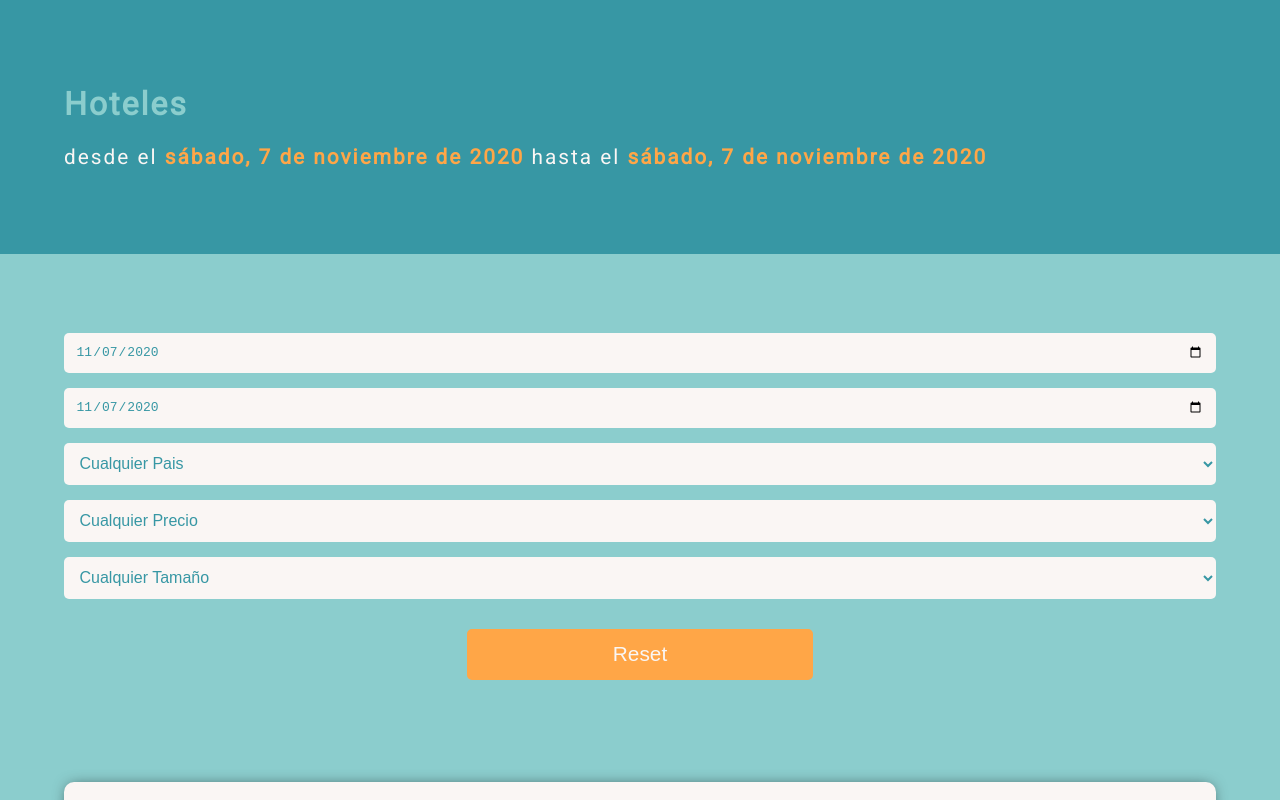
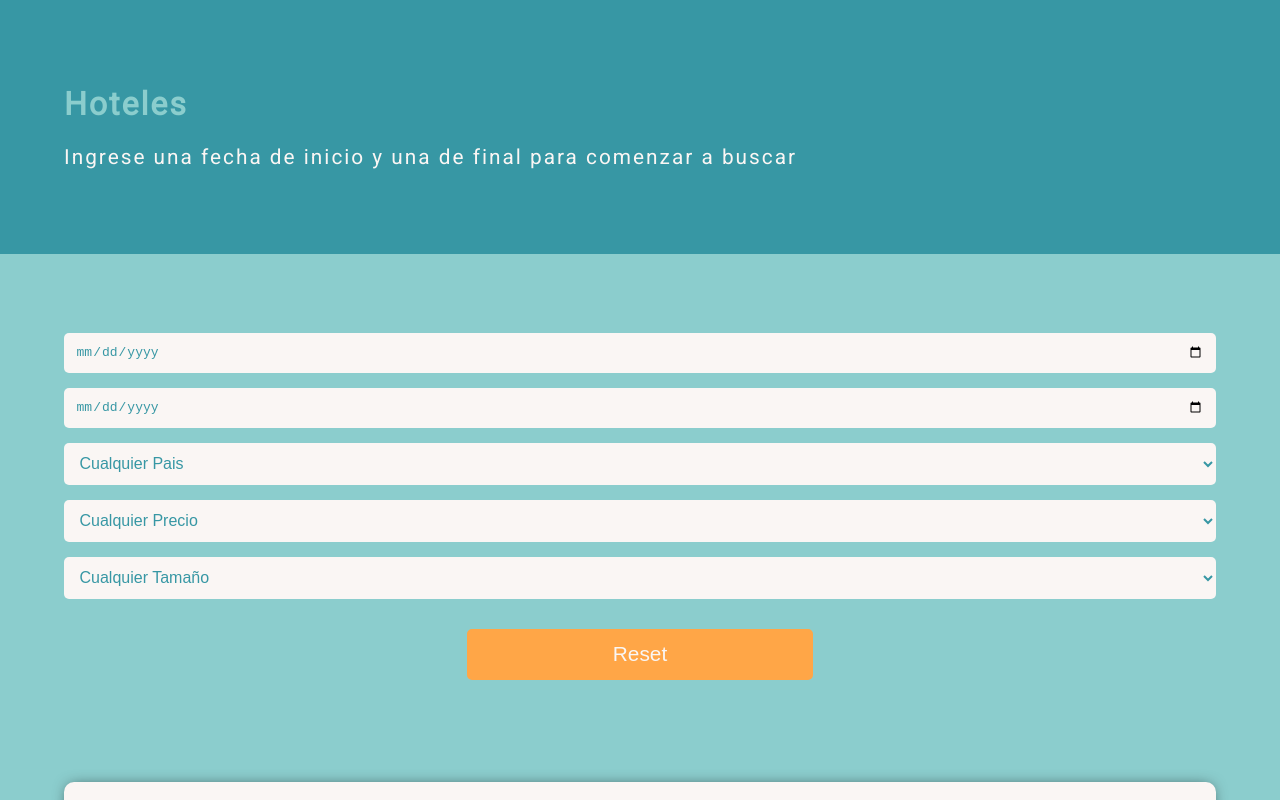
Before and after one commit to damiloyola/proyecto3-reserva-alojamiento, a React (Create React App) app: page / in a window 1280 px wide. Shown: the top 800 px of the page. Built offline with nearby package versions, Linux system fonts and the light colour scheme.

Commit message:
textos header

```diff
--- a/src/components/Cards.js
+++ b/src/components/Cards.js
@@ -32,7 +32,7 @@ const Cards = () => {
         );
         const itemDateEnd = moment(item.availabilityTo).format("YYYY-MM-DD");
         if (
-            Object.keys(stateStart).length === 0 && Object.keys(stateEnd).length === 0 ||
+            Object.keys(state.dateStart).length === 0 || Object.keys(state.dateEnd).length === 0 ||
             (stateStart >= itemDateStart && stateEnd <= itemDateEnd)
         ) {
             return true;
--- a/src/components/Filters.js
+++ b/src/components/Filters.js
@@ -45,7 +45,8 @@ const Filters = () => {
     setState(values);
   };
 
-  const handleReset = () => {
+  const handleReset = (e) => {
+     e.preventDefault();
     setState({
       firstTime: true,
       dateStart: {},
@@ -53,7 +54,7 @@ const Filters = () => {
       country: "0",
       price: "0",
       size: "0",
-      selected: data,
+
     });
   };
 
@@ -61,20 +62,23 @@ const Filters = () => {
     <Form>
       <Input
         name="dateStart"
+        type="date"
+        onChange={handleInput}
         value={
-          Object.keys(state.dateStart) === 0
+
+          Object.keys(state.dateStart).length === 0
             ? {}
             : moment(state.dateStart).format("YYYY[-]MM[-]DD")
         }
-        onChange={handleInput}
-        type="date"
-        min={moment().format("YYYY[-]MM[-]DD")}
+
+
+        // min={moment().format("YYYY[-]MM[-]DD")}
       />
       <Input
         value={
-          Object.keys(state.dateStart) === 0
+          Object.keys(state.dateEnd).length === 0
             ? {}
-            : moment(state.dateStart).format("YYYY[-]MM[-]DD")
+            : moment(state.dateEnd).format("YYYY[-]MM[-]DD")
         }
         name="dateEnd"
         type="date"
--- a/src/components/Header.js
+++ b/src/components/Header.js
@@ -30,15 +30,30 @@ const Span = styled.span`
 const Header = () => {
     const [state, setState] = useContext(StateContext);
 
+    const priceText = (price) =>{
+        switch(price){
+            case '1': return 'Bajo';
+            case '2': return 'Medio';
+            case '3': return 'Alto';
+            case '4': return 'Muy Alto';
+        }
+    }
     return (
         <Hero>
             <header>
                 <H1>Hoteles</H1>
-                <P>
-                    desde el{" "}
+                {Object.keys(state.dateStart).length === 0 || Object.keys(state.dateEnd).length === 0 ? <P> Ingrese una fecha de inicio y una de final para comenzar a buscar </P>: <P>
+                    Desde el{" "}
                     <Span>{moment(state.dateStart).format(format)}</Span> hasta
                     el <Span>{moment(state.dateEnd).format(format)}</Span>
-                </P>
+                </P>}
+
+                {state.country !== '0' && <P>En <Span>{state.country}</Span></P>}
+
+                {state.price !== '0' && <P>Precio <Span>{priceText(state.price)}</Span></P> }
+
+                {state.size !== '0' && <P>Tamaño del hotel <Span>{state.size}</Span></P>}
+
             </header>
         </Hero>
     );
--- a/src/components/StateContext.js
+++ b/src/components/StateContext.js
@@ -1,6 +1,6 @@
 import React, { useState, createContext } from "react";
 import moment from "moment";
-import data from "../assets/scripts/data";
+
 export const StateContext = createContext();
 
 export const StateProvider = (props) => {
@@ -11,7 +11,7 @@ export const StateProvider = (props) => {
         country: "0",
         price: "0",
         size: "0",
-        selected: data,
+
     });
 
     return (
```
